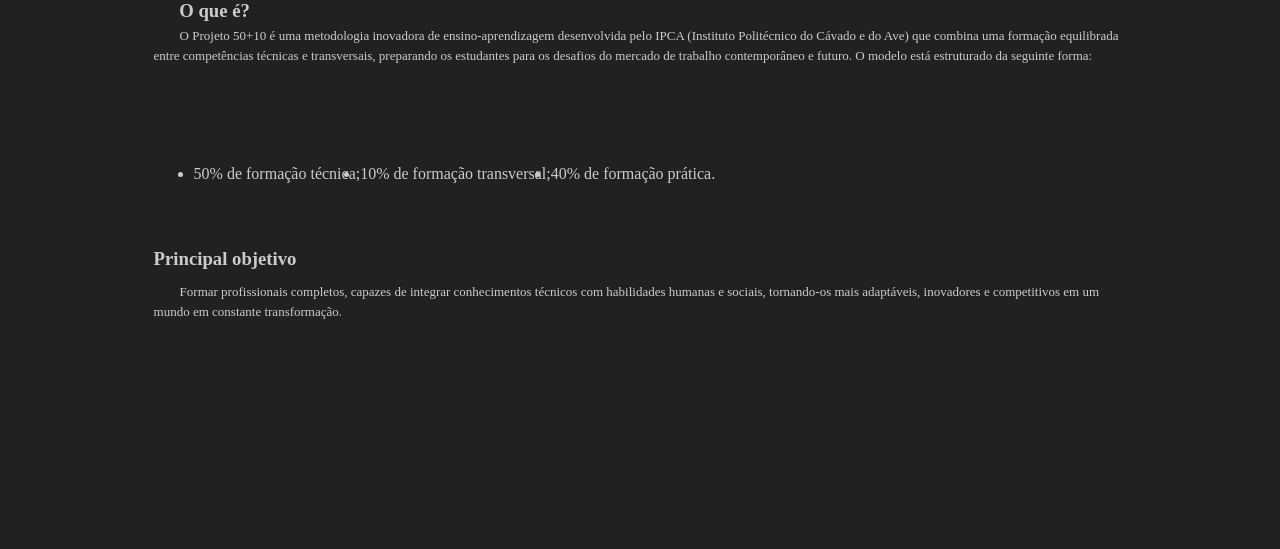
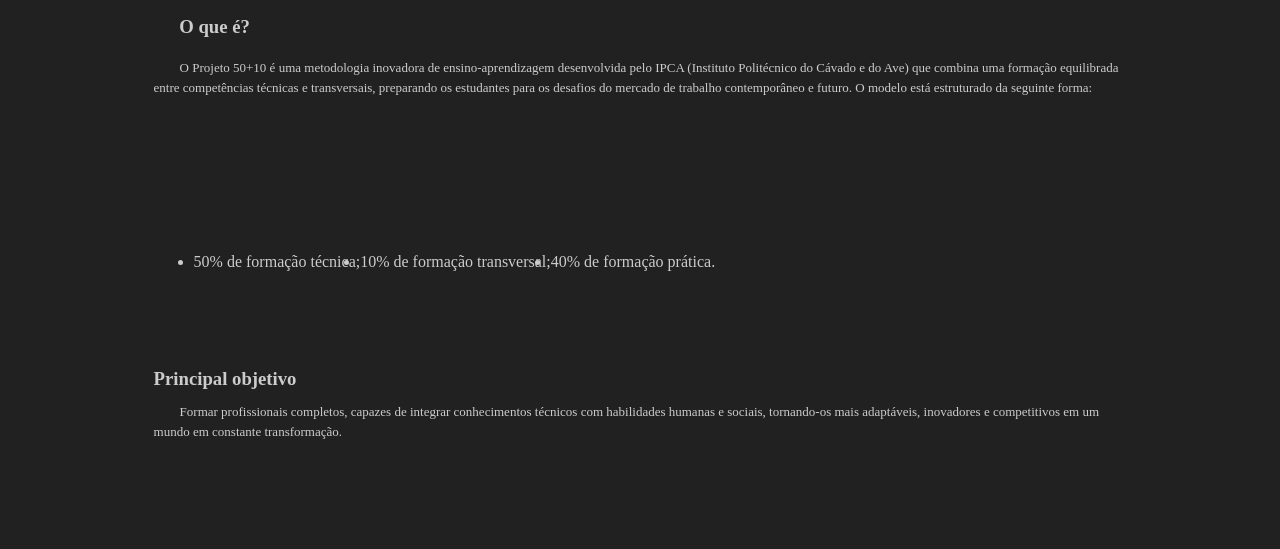
Before and after one commit to diogoFParaujo/projeto-50_10, a plain HTML site: page index.html in a window 1280 px wide. Shown: the part 251-800 px from the top of the page. Drawn offline with Linux system fonts and the light colour scheme.

Commit message:
Add files via upload

```diff
--- a/dev_index.CSS
+++ b/dev_index.CSS
@@ -45,7 +45,7 @@ main p {
 .o_que_e_titulo{
     display: flex;
     position: absolute;
-    top: 29vh;
+    top: 31vh;
     left: 14vw;
     width: 150px;
     height: auto; /* Mantém a proporção */
@@ -55,7 +55,7 @@ main p {
 .o_que_e {
     display: flex;
     position: absolute;
-    top: 33vh;
+    top: 37vh;
     left: 12vw;
     right: 12vw;
     line-height: 1.5;
@@ -64,7 +64,7 @@ main p {
 .o_que_e_lista{
     display: flex;
     position: absolute;
-    top: 50vh;
+    top: 61vh;
     left: 12vw;
     right: 12vw;
     color: #ccc;
@@ -73,7 +73,7 @@ main p {
 .objetivo_titulo{
     display: flex;
     position: absolute;
-    top: 60vh;
+    top: 75vh;
     left: 12vw;
     right: 12vw;
     color: #ccc;
@@ -82,7 +82,7 @@ main p {
 .objetivo{
     display: flex;
     position: absolute;
-    top: 65vh;
+    top: 80vh;
     left: 12vw;
     right: 12vw;
     color: #ccc;
--- a/index.html
+++ b/index.html
@@ -5,6 +5,23 @@
     <meta name="viewport" content="width=device-width, initial-scale=1.0">
     <title>LEEC DAY</title>
     <link rel="stylesheet" href="dev_index.CSS">
+
+    <style>
+        body {
+            margin: 0;
+            padding: 0;
+            /* Permite rolagem vertical */
+            overflow-y: auto;
+            /* Garante que o conteúdo ocupe espaço suficiente */
+            min-height: 100vh;
+        }
+
+        .content {
+            /* Altura maior que a tela para forçar scroll */
+            height: 150vh; /* 150% da altura da tela */
+            padding: 20px;
+        }
+    </style>
 </head>
 <body class="pag_principal">
     <header>
```
